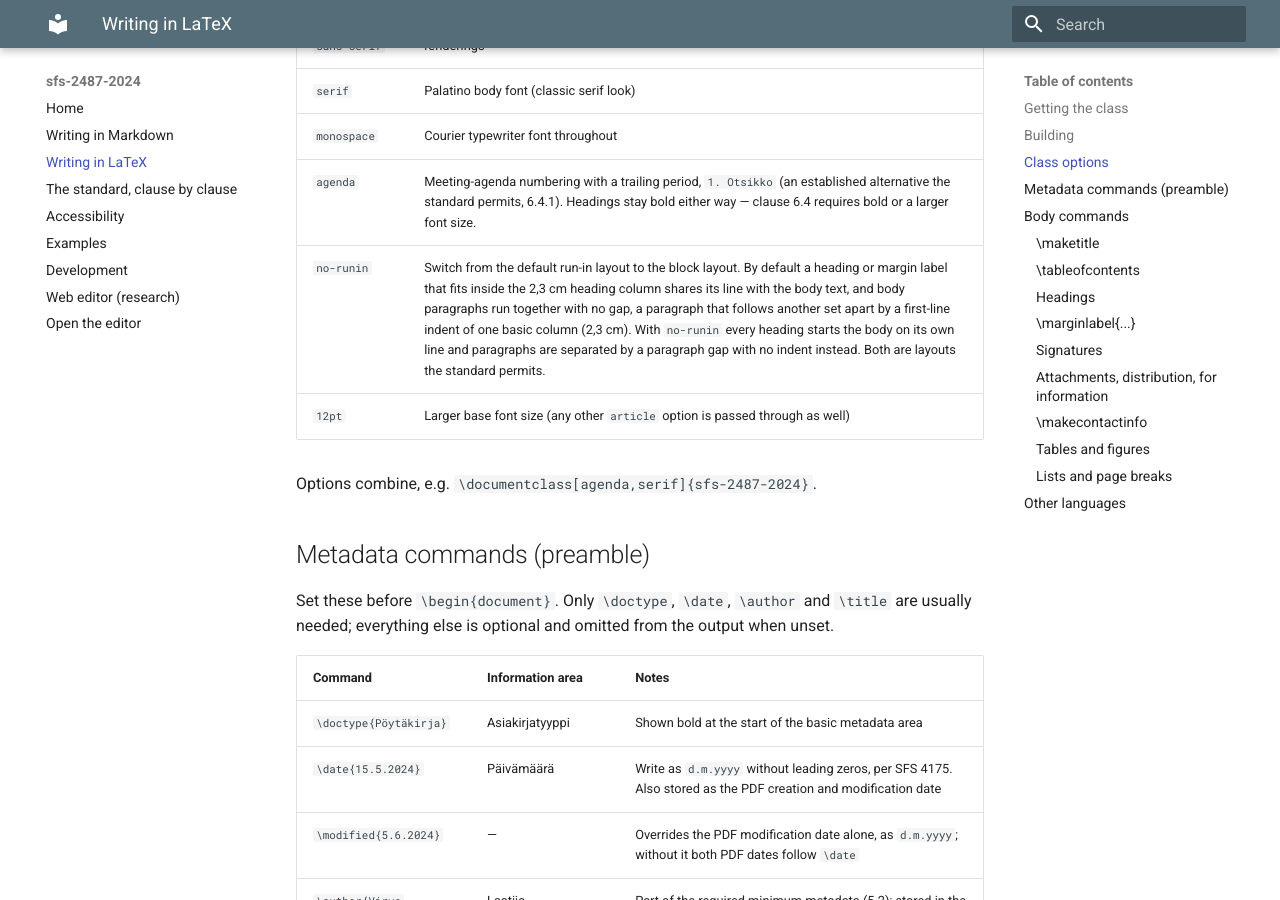
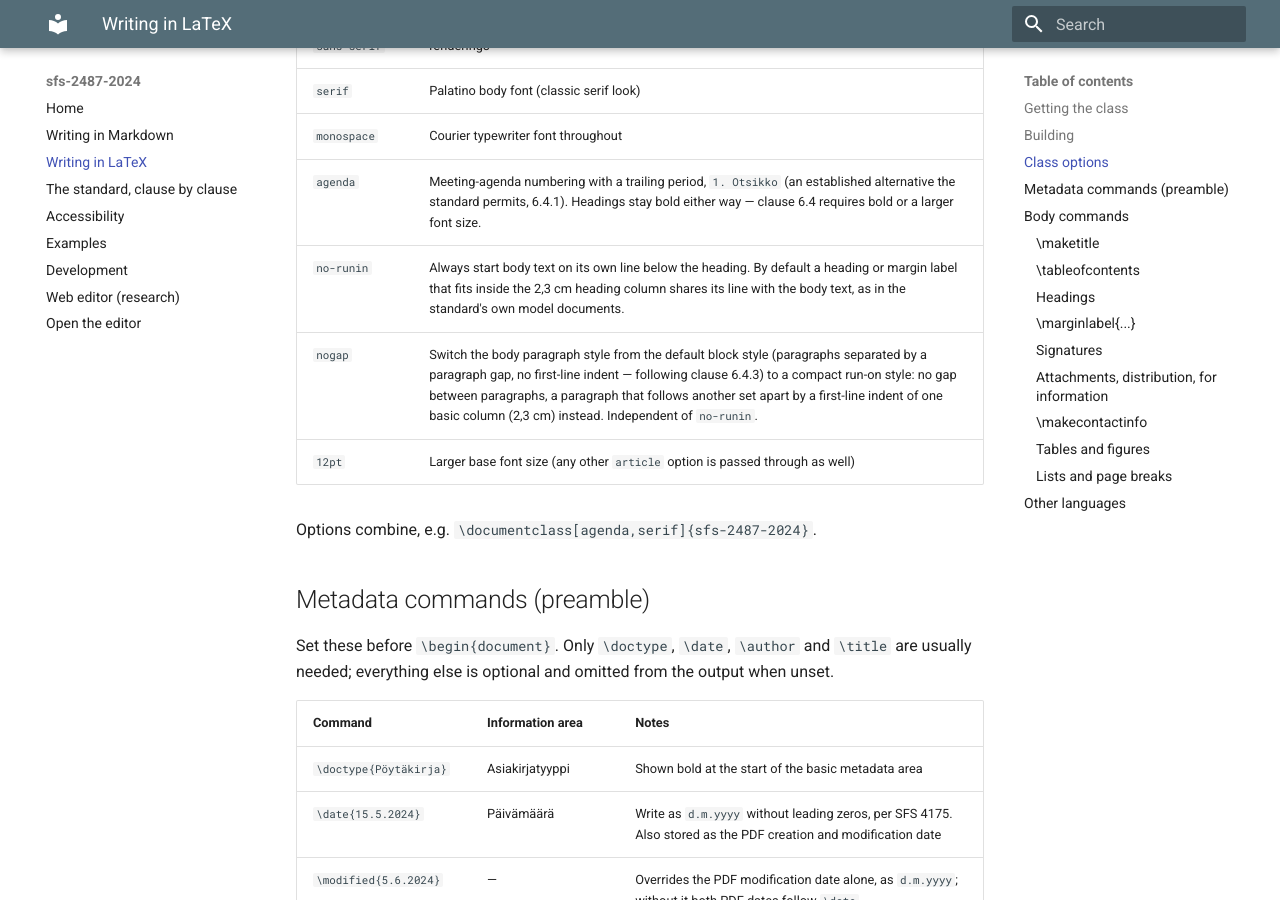
Before and after one commit to datakurre/vakioasiakirja, an MkDocs documentation site: the page built from docs/latex.md, in a window 1280 px wide and 900 px high, scrolled down 1476 px. Built offline with MkDocs 1.6.1 and Material for MkDocs 9.7.7, drawn with Linux system fonts in a browser that asks for light colours; some of the changed text lies outside the part shown.

Commit message:
Make the compact paragraph style opt-in; always gap before table and after title
- The no-gap/indent paragraph style is now an opt-in `nogap` class option
  (Markdown `features: [no-gap]`), decoupled from heading run-in. The default
  is the block style — a paragraph gap between paragraphs, no first-line
  indent — which follows clause 6.4.3 literally.
- A first-level list keeps a paragraph gap from the surrounding text in the
  block style and sits flush in the compact style; nested lists stay flush.
- Always one paragraph gap before a table, in both styles: the class adds it
  in \captionof (table type) and keeps the caption attached to the table, and
  sets longtable's \LTpre/\LTpost to match for Markdown tables.
- Always one paragraph gap after the document title, in both styles.

Docs updated for the new `nogap` option / `no-gap` feature and defaults.

````diff
--- a/docs/latex.md
+++ b/docs/latex.md
@@ -71,7 +71,8 @@ these same commands.
 | `serif` | Palatino body font (classic serif look) |
 | `monospace` | Courier typewriter font throughout |
 | `agenda` | Meeting-agenda numbering with a trailing period, `1. Otsikko` (an established alternative the standard permits, 6.4.1). Headings stay bold either way — clause 6.4 requires bold or a larger font size. |
-| `no-runin` | Switch from the default run-in layout to the block layout. By default a heading or margin label that fits inside the 2,3 cm heading column shares its line with the body text, and body paragraphs run together with no gap, a paragraph that follows another set apart by a first-line indent of one basic column (2,3 cm). With `no-runin` every heading starts the body on its own line and paragraphs are separated by a paragraph gap with no indent instead. Both are layouts the standard permits. |
+| `no-runin` | Always start body text on its own line below the heading. By default a heading or margin label that fits inside the 2,3 cm heading column shares its line with the body text, as in the standard's own model documents. |
+| `nogap` | Switch the body paragraph style from the default block style (paragraphs separated by a paragraph gap, no first-line indent — following clause 6.4.3) to a compact run-on style: no gap between paragraphs, a paragraph that follows another set apart by a first-line indent of one basic column (2,3 cm) instead. Independent of `no-runin`. |
 | `12pt` | Larger base font size (any other `article` option is passed through as well) |
 
 Options combine, e.g. `\documentclass[agenda,serif]{sfs-2487-2024}`.
@@ -239,11 +240,11 @@ description for images (6.5.2).
 
 Bullet lists are preconfigured (en-dash `–` markers per Finnish
 convention, first level flush at the body text edge, tight item spacing).
-A first-level list is set apart from the surrounding text by the paragraph
-spacing in force — a paragraph gap in the block (`no-runin`) layout,
-nothing in the run-in layout — while a nested list sits flush against its
-parent level, adding no extra top or bottom margin. For looser spacing
-pass [enumitem](https://ctan.org/pkg/enumitem) options:
+A first-level list is set apart from the surrounding text by one paragraph
+gap (6.5.3) in the default block style and sits flush in the compact
+`nogap` style, while a nested list always sits flush against its parent
+level, adding no extra top or bottom margin. For looser spacing pass
+[enumitem](https://ctan.org/pkg/enumitem) options:
 
 ```latex
 \begin{itemize}[itemsep=\sfsparskip]
@@ -253,9 +254,9 @@ pass [enumitem](https://ctan.org/pkg/enumitem) options:
 ```
 
 `\sfsparskip` is the class's paragraph-gap length (the *kappaleväli*); use
-it wherever you want exactly one paragraph gap, since in the run-in layout
-`\parskip` itself is zero. Use `\clearpage` to force a page break, e.g.
-before the attachments area.
+it wherever you want exactly one paragraph gap, since in the compact `nogap`
+style `\parskip` itself is zero. Use `\clearpage` to force a page break,
+e.g. before the attachments area.
 
 ## Other languages
 
````
Also changed, not shown: docs/markdown.md (+8 -6 lines), docs/standard.md (+4 -4 lines), 3 other files.
